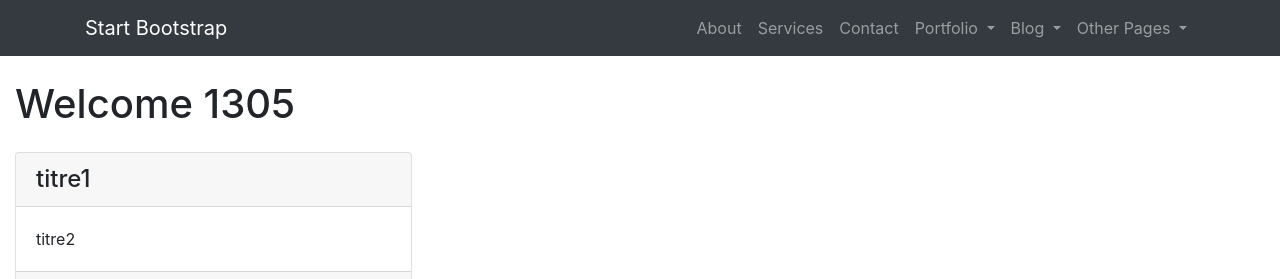
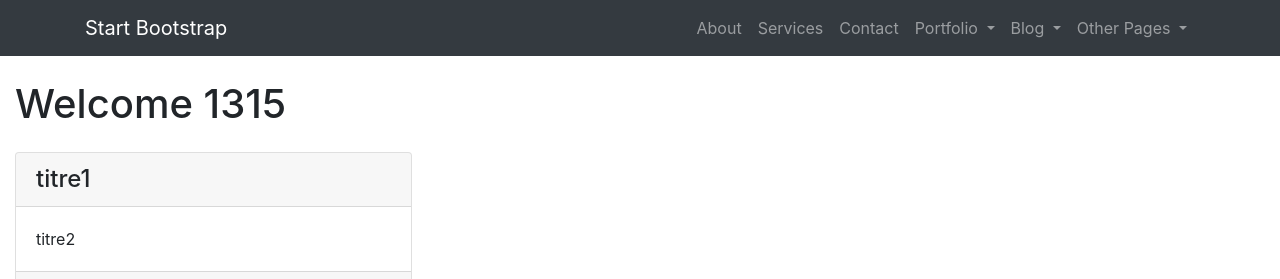
Before and after one commit to OrgaEvolutions/Nathoup.github.io, a Jekyll site: the page built from index.html, in a window 1280 px wide. Shown: the top 279 px of the page. Built offline with Jekyll 4.4.1, drawn with Linux system fonts in a browser that asks for light colours.

Commit message:
Update index.html

```diff
--- a/index.html
+++ b/index.html
@@ -2,7 +2,7 @@
 layout: default
 ---
 
-<h1 class="my-4">Welcome 1305</h1>
+<h1 class="my-4">Welcome 1315</h1>
 
 <div class="row">
 	<div class="col-4">
```
